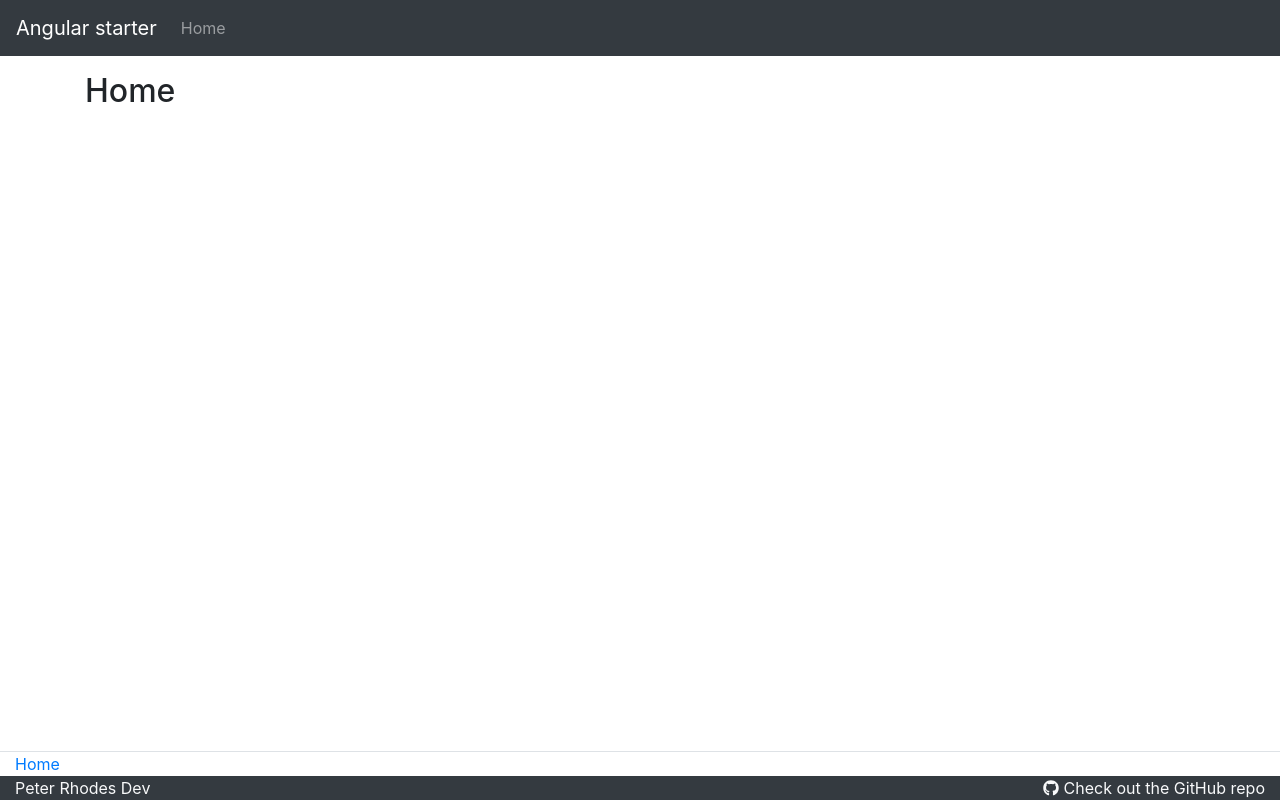
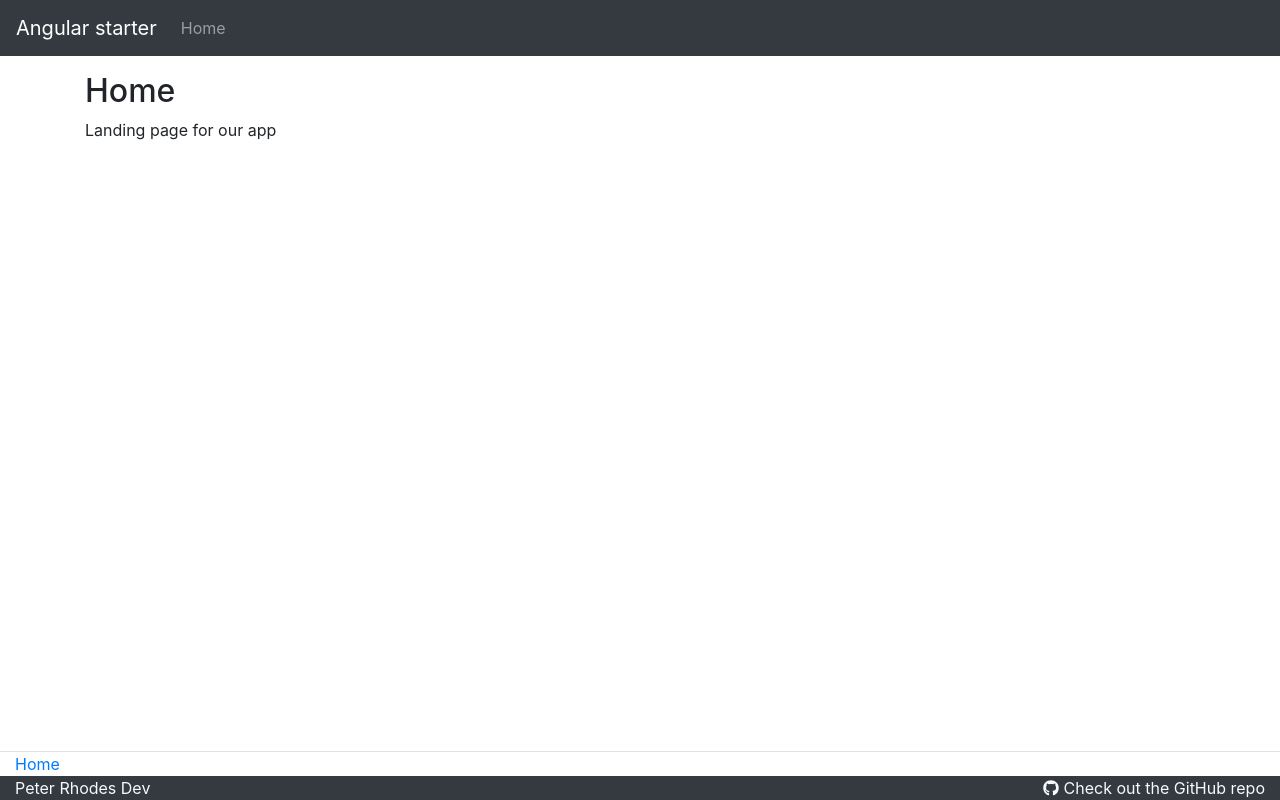
Before and after one commit to peterrhodesdev/angular-generic-api-service, an Angular app: page /home in a window 1280 px wide. Built offline with nearby package versions, Linux system fonts and the light colour scheme.

Commit message:
added paragraph to home page

```diff
--- a/src/app/components/home/home.component.html
+++ b/src/app/components/home/home.component.html
@@ -1 +1,2 @@
 <h2>Home</h2>
+<p>Landing page for our app</p>
```
